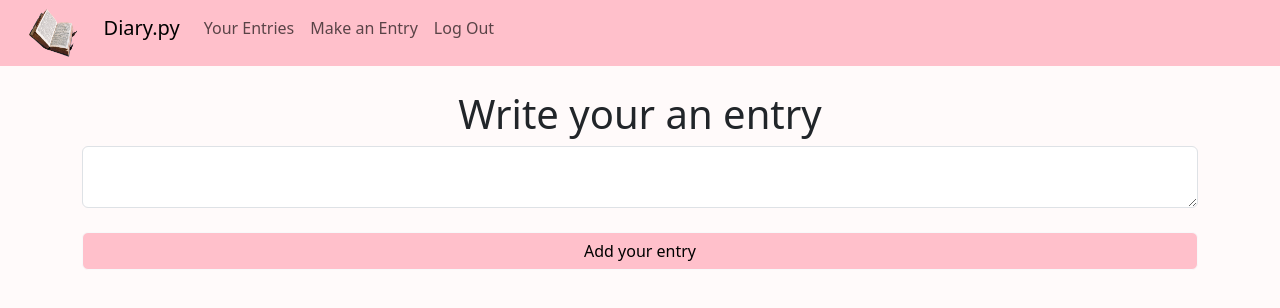
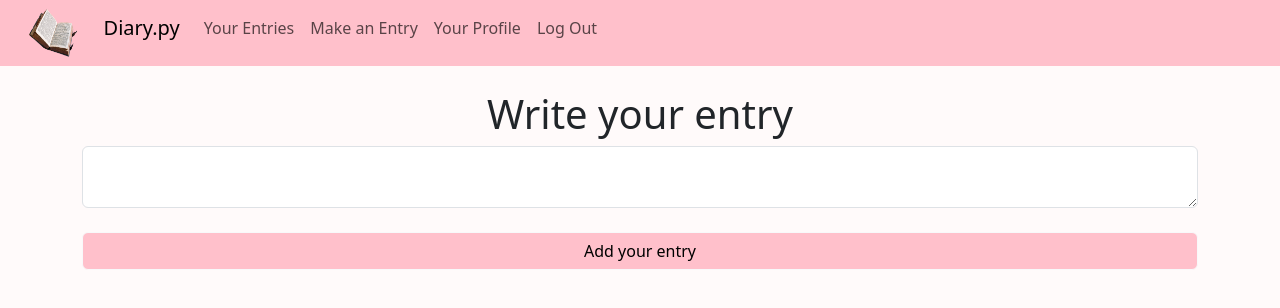
Before and after one commit to Aloe333/diary-webapp, a Flask app: page /post in a window 1280 px wide. Shown: the top 308 px of the page. Run offline with Flask 3, Linux system fonts and the light colour scheme; a user stored in the database is signed in.

Commit message:
Added option to view your profile info

```diff
--- a/diary-webapp/website/templates/base.html
+++ b/diary-webapp/website/templates/base.html
@@ -24,6 +24,9 @@
                 </li>
                 <li class="nav-item">
                   <a class="nav-link" aria-current="page" href="/post">Make an Entry</a>
+                </li>
+                <li class="nav-item">
+                  <a class="nav-link" aria-current="page" href="/profile">Your Profile</a>
                 </li>
                 <li class="nav-item">
                   <a class="nav-link" href="/logout">Log Out</a>
--- a/diary-webapp/website/templates/entrypost.html
+++ b/diary-webapp/website/templates/entrypost.html
@@ -1,7 +1,7 @@
 {% extends "base.html" %}
 {% block title %}Make an entry{% endblock %}
 {% block content %}
-<h1 align="center">Write your an entry</h1>
+<h1 align="center">Write your entry</h1>
 <form method="POST">
     <textarea name="entry" id="entry" class="form-control"></textarea>
     <br />
--- a/diary-webapp/website/views.py
+++ b/diary-webapp/website/views.py
@@ -27,3 +27,8 @@ def entry_post():
             flash('Your entry has been added!', category="success")
 
     return render_template('entrypost.html', user=current_user)
+
+@views.route('/profile', methods=['GET'])
+@login_required
+def profile():
+    return render_template('profile.html', user=current_user)
```
Also changed, not shown: diary-webapp/website/templates/profile.html (added, +12 -0 lines), diary-webapp/instance/database.db, 3 other files.
